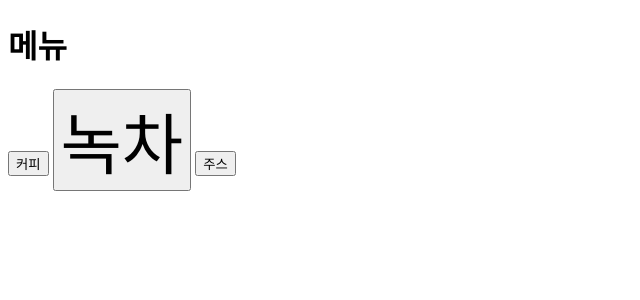
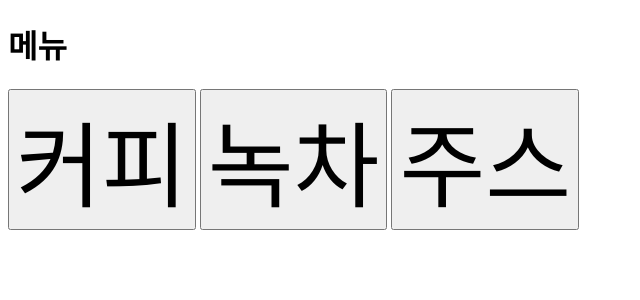
Before and after one commit to ooyoo80/david, a Flask app: template templates/menu.html in a window 1280 px wide. Shown: the top 300 px of the page, without its empty margins (0-640 px from the left). Run offline with Flask 3, Linux system fonts and the light colour scheme; the template is opened without the code that fills it, so the values that code supplies are empty.

Commit message:
Fix: 녹차 버튼 크기 수정
Resolves: #1

```diff
--- a/templates/menu.html
+++ b/templates/menu.html
@@ -5,8 +5,8 @@
     </head>
     <body>
         <h1>메뉴</h1>
-        <button>커피</button>
-        <button style="font-size: 50pt;">녹차</button>
-        <button>주스</button>
+        <button style="font-size: 70pt;">커피</button>
+        <button style="font-size: 70pt;">녹차</button>
+        <button style="font-size: 70pt;">주스</button>
     </body>
 </html>
```
